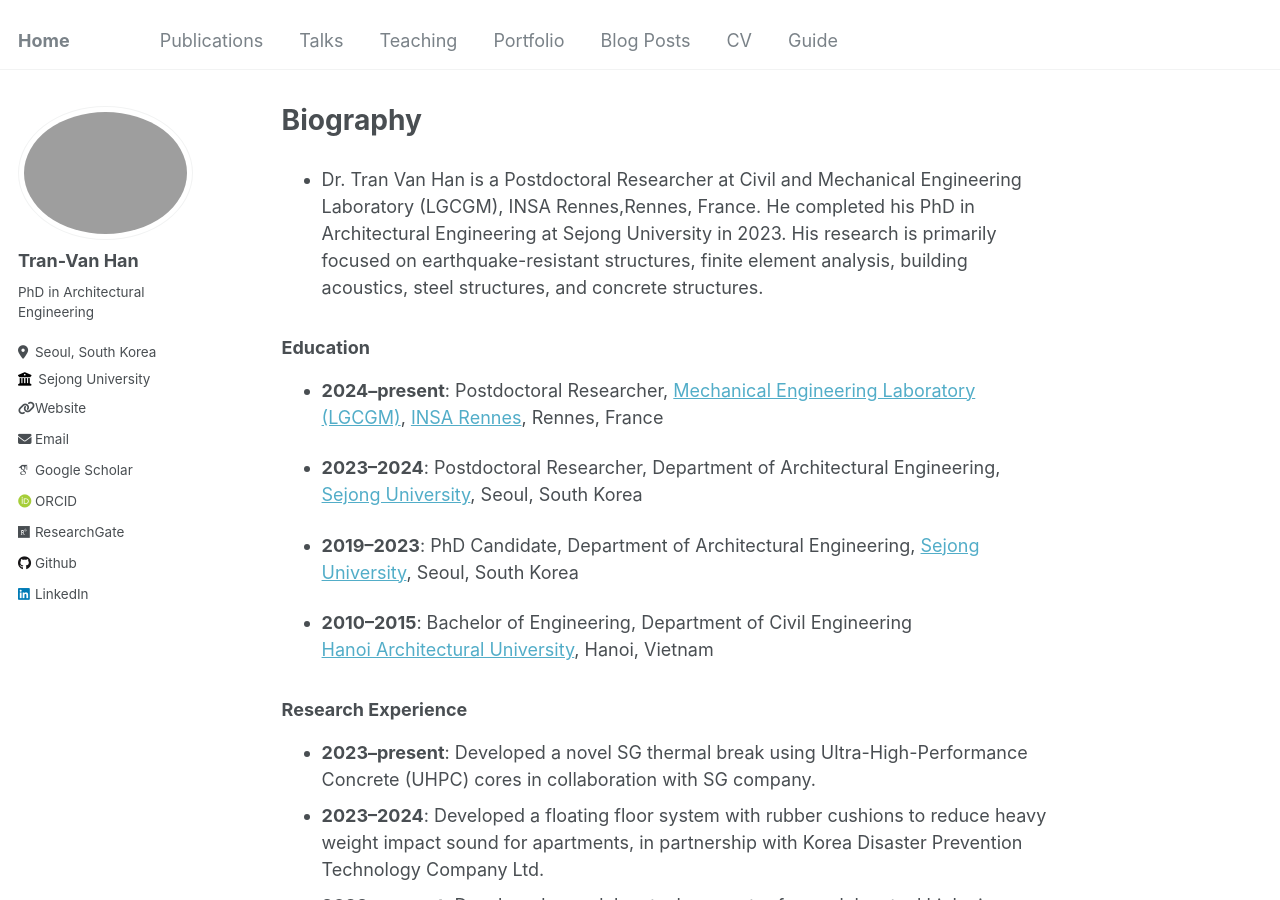
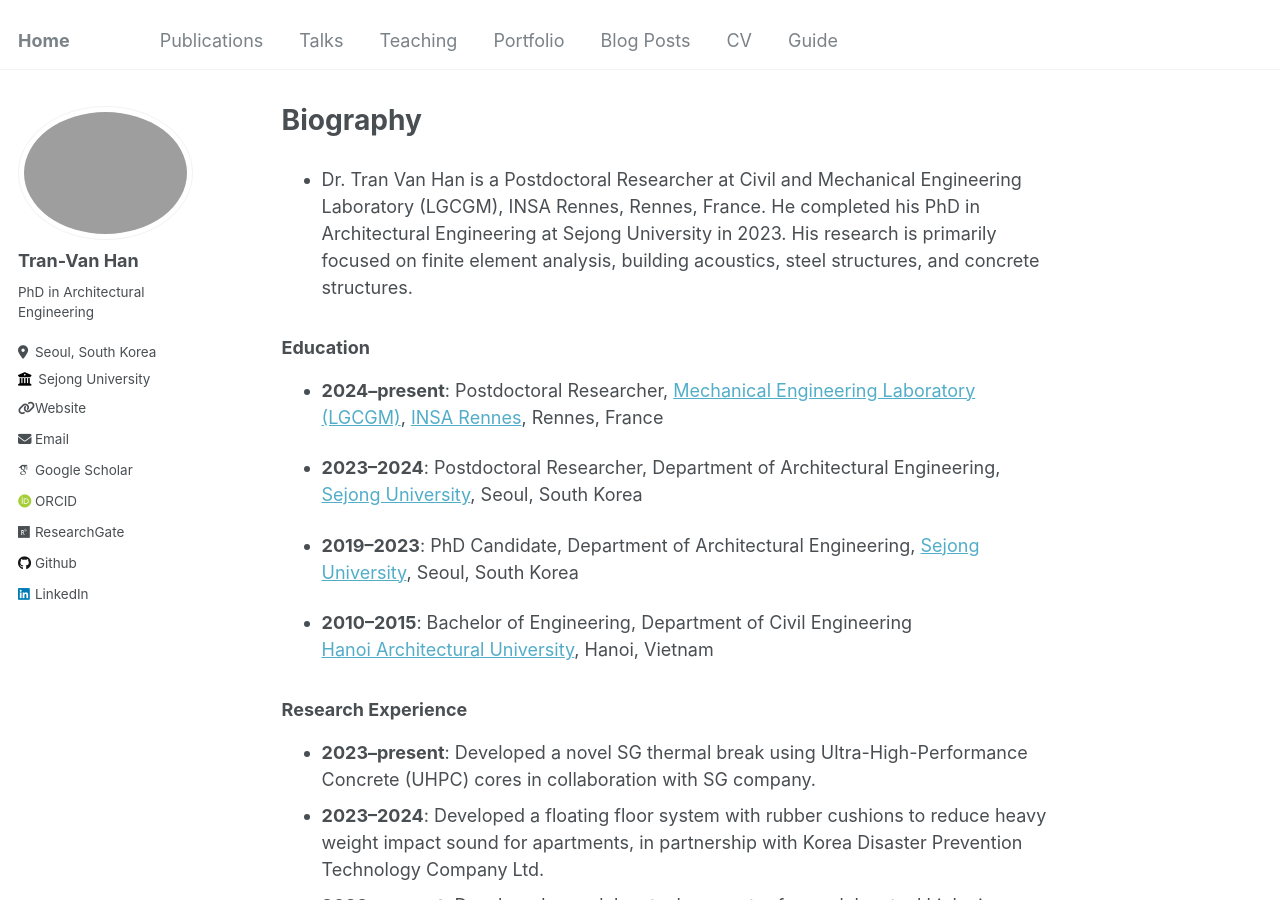
Before and after one commit to tranhan1405/tranhan1405.github.io, a Jekyll site: the page built from _pages/about.md, in a window 1280 px wide and 900 px high. Built offline with Jekyll 4.4.1, drawn with Linux system fonts in a browser that asks for light colours; some web fonts are replaced.

Commit message:
Update about.md

```diff
--- a/_pages/about.md
+++ b/_pages/about.md
@@ -7,7 +7,7 @@ redirect_from:
   - /about.html
 ---
 
-- Dr. Tran Van Han is a Postdoctoral Researcher at Civil and Mechanical Engineering Laboratory (LGCGM), INSA Rennes,Rennes, France. He completed his PhD in Architectural Engineering at Sejong University in 2023. His research is primarily focused on earthquake-resistant structures, finite element analysis, building acoustics, steel structures, and concrete structures.
+- Dr. Tran Van Han is a Postdoctoral Researcher at Civil and Mechanical Engineering Laboratory (LGCGM), INSA Rennes, Rennes, France. He completed his PhD in Architectural Engineering at Sejong University in 2023. His research is primarily focused on finite element analysis, building acoustics, steel structures, and concrete structures.
 
 
 ### Education
```
